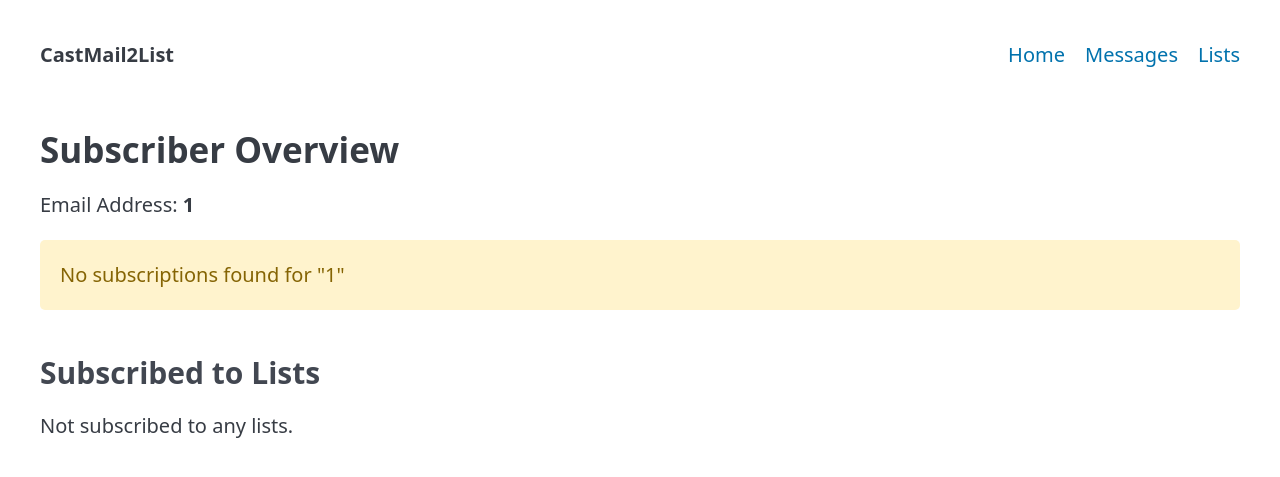
After one commit to mxmehl/castmail2list, a Flask app: page /subscriber/1 in a window 1280 px wide. The commit adds this page. Shown: the top 477 px of the page. Run offline with Flask 3, Linux system fonts and the light colour scheme.

Commit message:
feat: add view to see which list subscribers are subscribed to

```diff
--- a/castmail2list/templates/messages.html
+++ b/castmail2list/templates/messages.html
@@ -8,7 +8,7 @@
 <ul>
     {% for m in messages %}
     <li>
-        <b>{{ m.subject }}</b> {{ _('from') }} {{ m.from_addr }} ({{ m.received_at }})
+        <b>{{ m.subject }}</b> {{ _('from') }} <a href="{{ url_for('view_subscriber', email=m.from_addr) }}">{{ m.from_addr }}</a> ({{ m.received_at }})
     </li>
     {% endfor %}
 </ul>
--- /dev/null
+++ b/castmail2list/templates/subscriber.html
@@ -0,0 +1,40 @@
+{% extends "base.html" %}
+
+{% block title %}{{ _('Subscriber Overview') }} - {{ email }}{% endblock %}
+
+{% block content %}
+<h2>{{ _('Subscriber Overview') }}</h2>
+
+<p>{{ _('Email Address') }}: <strong>{{ email }}</strong></p>
+
+{%- include "flash.html" %} {# Show flash messages #}
+
+<h3>{{ _('Subscribed to Lists') }}</h3>
+{% if subscriber_lists %}
+<table class="striped">
+    <thead>
+        <tr>
+            <th>{{ _('List Name') }}</th>
+            <th>{{ _('Subscriber Name') }}</th>
+            <th>{{ _('Comment') }}</th>
+            <th>{{ _('Actions') }}</th>
+        </tr>
+    </thead>
+    <tbody>
+        {% for item in subscriber_lists %}
+        <tr>
+            <td><a href="{{ url_for('manage_subs', list_id=item.list.id) }}">{{ item.list.name }}</a></td>
+            <td>{{ item.subscriber.name or "" }}</td>
+            <td>{{ item.subscriber.comment or "" }}</td>
+            <td>
+                <a href="{{ url_for('edit_subscriber', list_id=item.list.id, subscriber_id=item.subscriber.id) }}" role="button">{{ _('Edit') }}</a>
+                <a href="{{ url_for('delete_subscriber', list_id=item.list.id, subscriber_id=item.subscriber.id) }}" role="button" class="secondary" onclick="return confirm('{{ _('Are you sure you want to delete subscriber') }} {{ item.subscriber.name or email }} {{ _('from') }} {{ item.list.name }} <{{ item.list.address }}>?')">{{ _('Remove from List') }}</a>
+            </td>
+        </tr>
+        {% endfor %}
+    </tbody>
+</table>
+{% else %}
+<p class="text-muted">{{ _('Not subscribed to any lists.') }}</p>
+{% endif %}
+{% endblock %}
--- a/castmail2list/templates/subscribers.html
+++ b/castmail2list/templates/subscribers.html
@@ -38,7 +38,7 @@
         {% for subscriber in mailing_list.subscribers %}
         <tr>
             <td>{{ subscriber.name if subscriber.name }}</td>
-            <td>{{ subscriber.email }}</td>
+            <td><a href="{{ url_for('view_subscriber', email=subscriber.email) }}">{{ subscriber.email }}</a></td>
             <td>{{ subscriber.comment if subscriber.comment }}</td>
             <td role="group">
                 <a href="{{ url_for('edit_subscriber', list_id=mailing_list.id, subscriber_id=subscriber.id) }}" role="button">{{ _('Edit') }}</a>
--- a/castmail2list/views.py
+++ b/castmail2list/views.py
@@ -161,3 +161,22 @@ def init_routes(app: Flask):  # pylint: disable=too-many-statements
         return render_template(
             "edit_subscriber.html", mailing_list=mailing_list, form=form, subscriber=subscriber
         )
+
+    @app.route("/subscriber/<email>")
+    def view_subscriber(email):
+        """Show which lists a subscriber is part of"""
+        # Find all subscriptions for this email address
+        subscriptions = Subscriber.query.filter_by(email=email).all()
+
+        if not subscriptions:
+            flash(_('No subscriptions found for "%(email)s"', email=email), "warning")
+            return render_template("subscriber.html", email=email)
+
+        # Get list information for each subscription
+        subscriber_lists = []
+        for sub in subscriptions:
+            mailing_list = List.query.get(sub.list_id)
+            if mailing_list:
+                subscriber_lists.append({"list": mailing_list, "subscriber": sub})
+
+        return render_template("subscriber.html", email=email, subscriber_lists=subscriber_lists)
```
